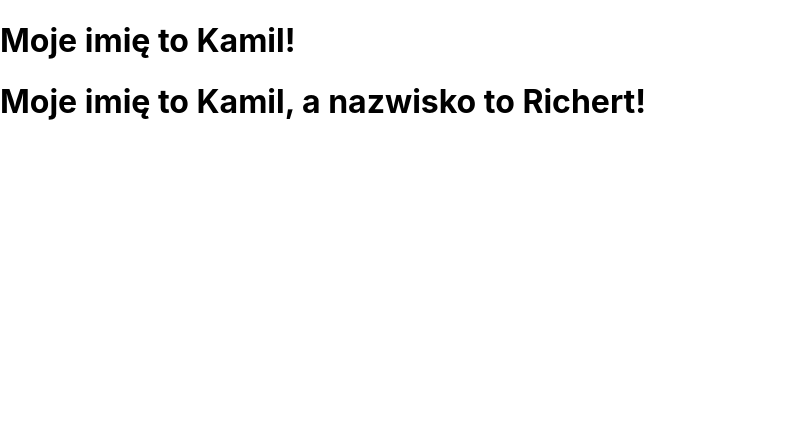
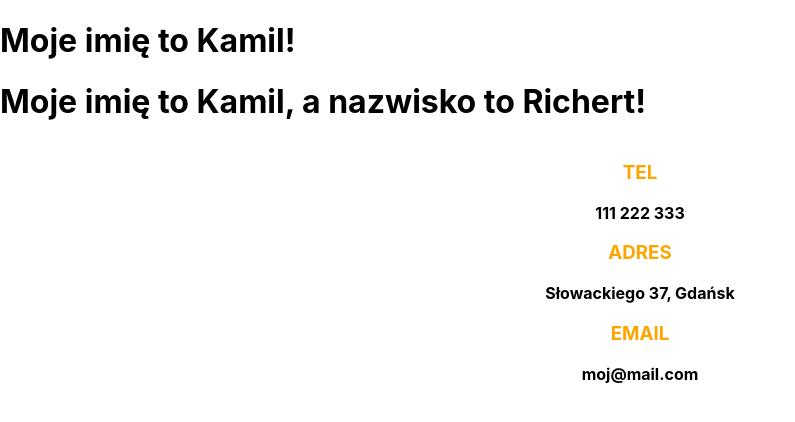
Before and after one commit to infoshareacademy/isareactvelobank, a React (Create React App) app in the folder react/my-app/: page / in a window 1280 px wide. Shown: the top 422 px of the page, without its empty margins (0-795 px from the left). Built offline with nearby package versions, Linux system fonts and the light colour scheme.

Commit message:
Contact as example of styling

```diff
--- a/react/my-app/src/App.js
+++ b/react/my-app/src/App.js
@@ -1,10 +1,18 @@
 import MyName from './MyName';
+import { Contact } from './Contact';
 
 function App() {
   return (
     <>
         <MyName name="Kamil" />
         <MyName name="Kamil" surname="Richert" />
+        <Contact data={
+            {
+                phone: '111 222 333',
+                address: { street: 'Słowackiego', city: 'Gdańsk', number: 37 },
+                email: 'moj@mail.com'
+            }
+        } />
     </>
   );
 }
--- /dev/null
+++ b/react/my-app/src/Contact.css
@@ -0,0 +1,15 @@
+.contact-container {
+    display: flex;
+    flex-direction: column;
+    align-items: center;
+}
+
+.contact-container h3 {
+    color: orange;
+    text-transform: uppercase;
+}
+
+.contact-container p {
+    font-weight: 700;
+    margin: 0
+}
--- /dev/null
+++ b/react/my-app/src/Contact.js
@@ -0,0 +1,14 @@
+import './Contact.css';
+
+export function Contact(props) {
+    return (
+        <div className="contact-container">
+            <h3>TEL</h3>
+            <p>{props.data.phone}</p>
+            <h3>ADRES</h3>
+            <p>{props.data.address.street} {props.data.address.number}, {props.data.address.city}</p>
+            <h3>EMAIL</h3>
+            <p>{props.data.email}</p>
+        </div>
+    )
+}
```
